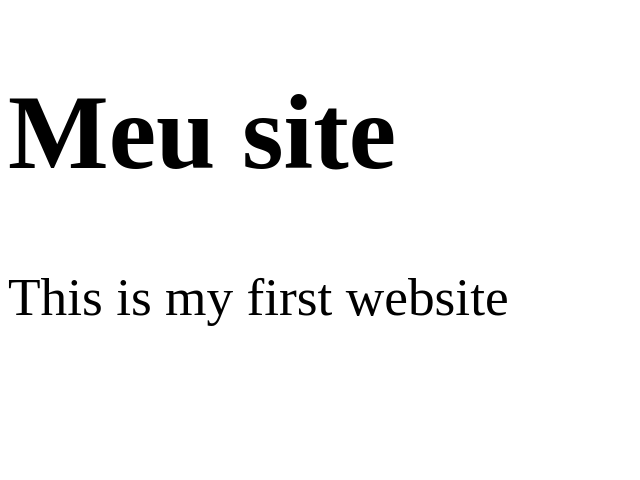
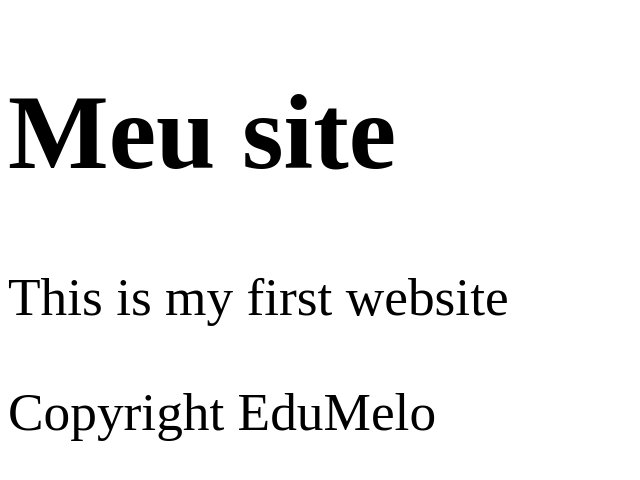
Before and after one commit to EduSMelo/web-education-alura-git, a plain HTML site: page index.html in a window 1280 px wide. Shown: the whole page, without its empty margins (0-640 px from the left). Drawn offline with Linux system fonts and the light colour scheme.

Commit message:
Adicionado titulo

```diff
--- a/index.html
+++ b/index.html
@@ -2,12 +2,13 @@
 <html>
   <head>
     <link href="css/styles.css" rel="stylesheet">
+    <title>Página bem loca</title>
   </head>
   <body>
 
     <h1>Meu site</h1>
 
     <p>This is my first website</p>
-
+    <footer>Copyright EduMelo</footer>
   </body>
 </html>
```
